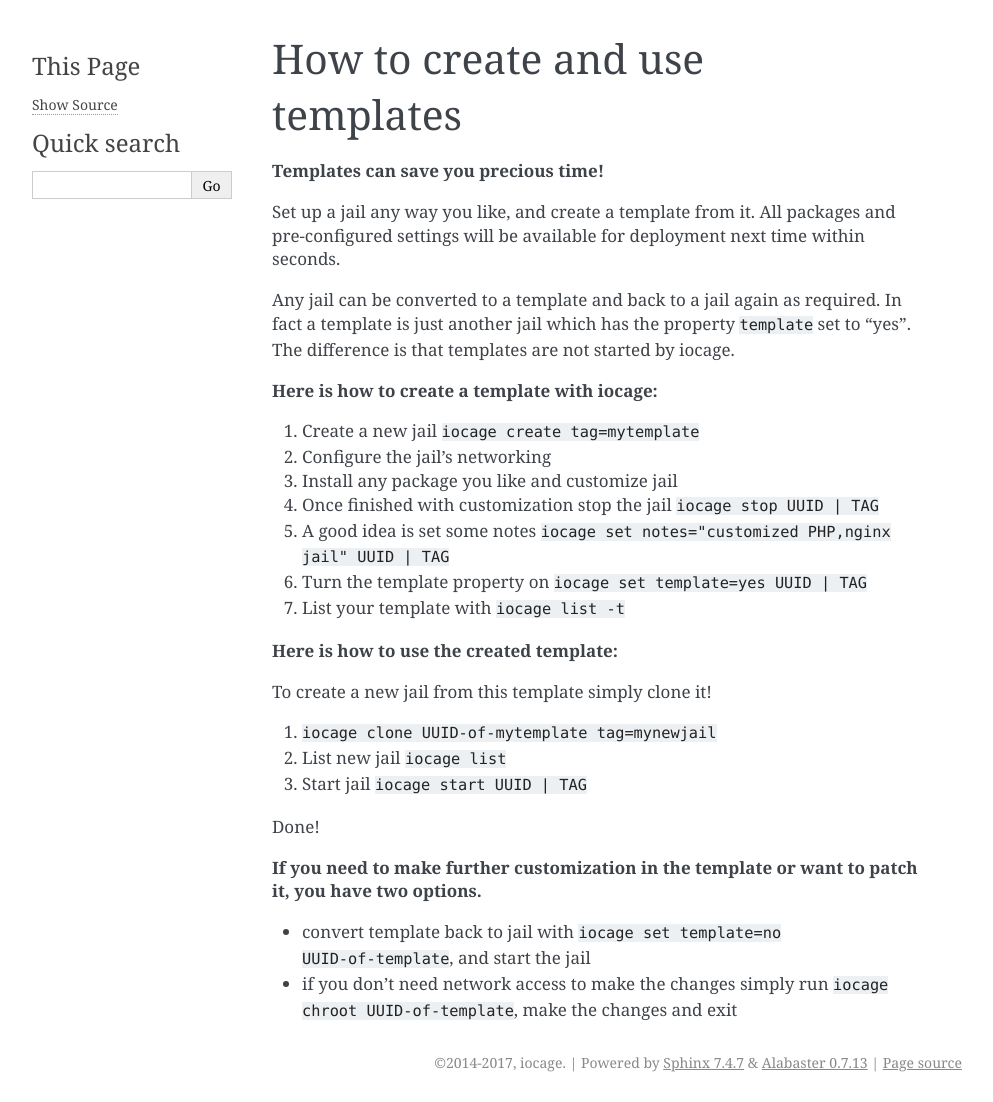
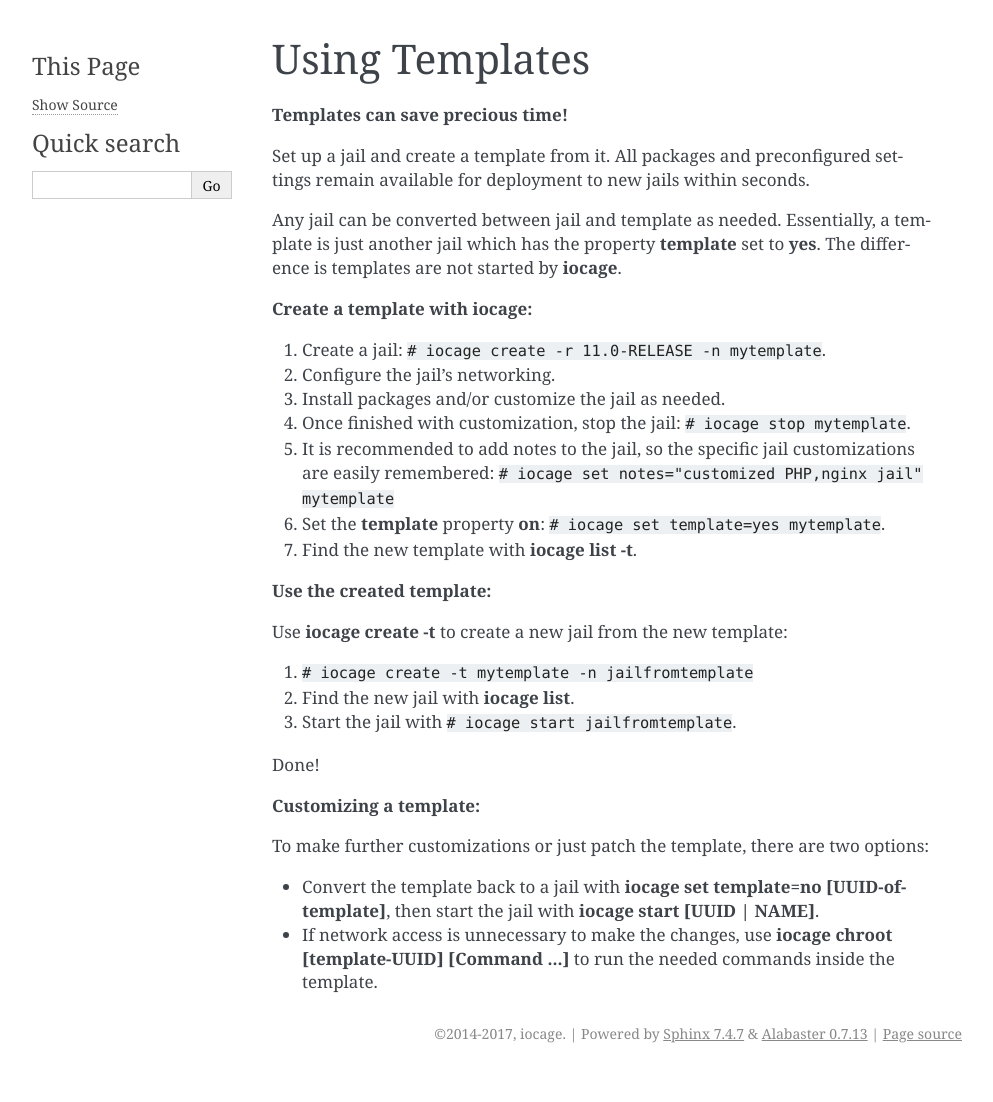
Before and after one commit to iocage/iocage, a Sphinx documentation site: the page built from doc/source/templates.rst, in a window 1280 px wide. Shown: the whole page, without its empty margins (148-1141 px from the left). Built offline with Sphinx 7.4.7, drawn with Linux system fonts in a browser that asks for light colours; after the commit the page ends 1073 px from its top, so only the background shows below that.

Commit message:
Rewrite templates.rst
- PEP8
- Rewrite sentences for flow and clarity.
- Update obsolete information.
- Add more Sphinx/ReST markup.
- Build test - no errors.

```diff
--- a/doc/source/templates.rst
+++ b/doc/source/templates.rst
@@ -1,33 +1,53 @@
-How to create and use templates
-===============================
+.. index:: Using Templates
+.. _Using Templates:
 
-**Templates can save you precious time!**
+Using Templates
+===============
 
-Set up a jail any way you like, and create a template from it. All packages and pre-configured settings will be available for deployment next time within seconds.
+**Templates can save precious time!**
 
-Any jail can be converted to a template and back to a jail again as required. In fact a template is just another jail which has the property ``template`` set to "yes". The difference is that templates are not started by iocage.
+Set up a jail and create a template from it. All packages and
+preconfigured settings remain available for deployment to new jails
+within seconds.
 
-**Here is how to create a template with iocage:**
+Any jail can be converted between jail and template as needed.
+Essentially, a template is just another jail which has the property
+**template** set to **yes**. The difference is templates are not started
+by :command:`iocage`.
 
-1. Create a new jail ``iocage create tag=mytemplate``
-2. Configure the jail's networking
-3. Install any package you like and customize jail
-4. Once finished with customization stop the jail ``iocage stop UUID | TAG``
-5. A good idea is set some notes ``iocage set notes="customized PHP,nginx jail" UUID | TAG``
-6. Turn the template property on ``iocage set template=yes UUID | TAG``
-7. List your template with ``iocage list -t``
+**Create a template with iocage:**
 
-**Here is how to use the created template:**
+1. Create a jail: :samp:`# iocage create -r 11.0-RELEASE -n mytemplate`.
+2. Configure the jail's networking.
+3. Install packages and/or customize the jail as needed.
+4. Once finished with customization, stop the jail:
+   :samp:`# iocage stop mytemplate`.
+5. It is recommended to add notes to the jail, so the specific jail
+   customizations are easily remembered:
+   :samp:`# iocage set notes="customized PHP,nginx jail" mytemplate`
+6. Set the **template** property **on**:
+   :samp:`# iocage set template=yes mytemplate`.
+7. Find the new template with :command:`iocage list -t`.
 
-To create a new jail from this template simply clone it!
+**Use the created template:**
 
-1. ``iocage clone UUID-of-mytemplate tag=mynewjail``
-2. List new jail ``iocage list``
-3. Start jail ``iocage start UUID | TAG``
+Use :command:`iocage create -t` to create a new jail from the new
+template:
+
+1. :samp:`# iocage create -t mytemplate -n jailfromtemplate`
+2. Find the new jail with :command:`iocage list`.
+3. Start the jail with :samp:`# iocage start jailfromtemplate`.
 
 Done!
 
-**If you need to make further customization in the template or want to patch it, you have two options.**
+**Customizing a template:**
 
-* convert template back to jail with ``iocage set template=no UUID-of-template``, and start the jail
-* if you don't need network access to make the changes simply run ``iocage chroot UUID-of-template``, make the changes and exit
+To make further customizations or just patch the template, there are two
+options:
+
+* Convert the template back to a jail with
+  :command:`iocage set template=no [UUID-of-template]`, then start the
+  jail with :command:`iocage start [UUID | NAME]`.
+* If network access is unnecessary to make the changes, use
+  :command:`iocage chroot [template-UUID] [Command ...]` to run the
+  needed commands inside the template.
```
